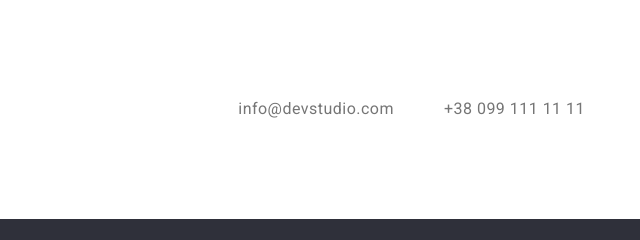
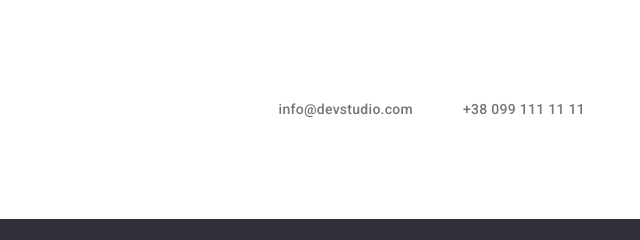
Before and after one commit to Drey44/goit-markup-hw-03, a plain HTML site: page index.html in a window 1280 px wide. Shown: the top 240 px of the page, 640-1280 px from the left. Drawn offline with nearby package versions, Linux system fonts and the light colour scheme.

Commit message:
небольшая поправочка

```diff
--- a/CSS/styles.css
+++ b/CSS/styles.css
@@ -130,7 +130,8 @@ img {
 }
 
 .menu-link,
-.link-contacts {
+.link-mail,
+.link-tel {
     font-weight: 500;
     font-size: 14px;
     line-height: 1.14;
```
